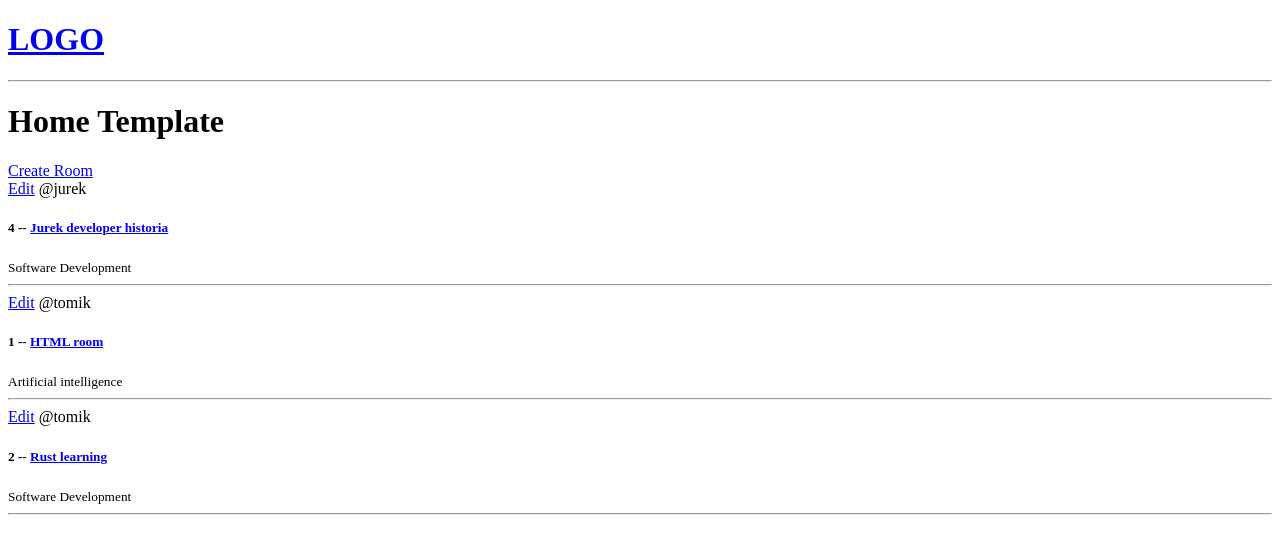
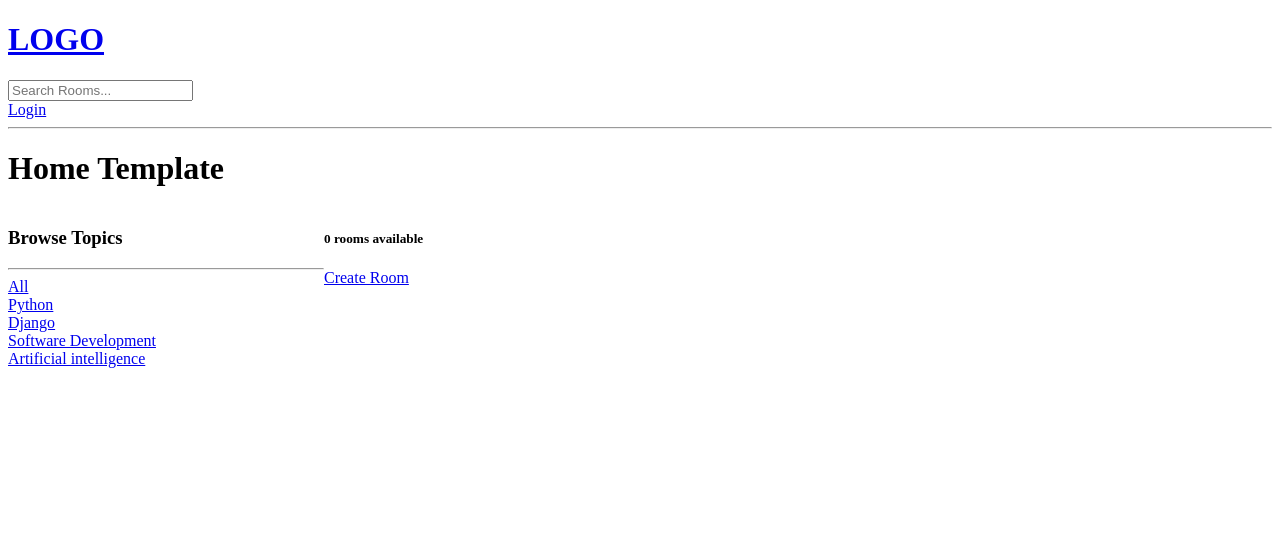
Before and after one commit to tomsoch/techbox, a Django app: page /?q=Python in a window 1280 px wide. Shown: the top 554 px of the page. Run offline with Django 4.2, Linux system fonts and the light colour scheme; data comes from the database, SQL or seed files in the repository; both versions use the stored data as it was after the commit.

Commit message:
added user login and logout

```diff
--- a/base/templates/base/home.html
+++ b/base/templates/base/home.html
@@ -2,16 +2,46 @@
 
 {% block content %}
 
+<style>
+    .home-container{
+        display:grid;
+        grid-template-columns: 1fr 3fr;
+    }
+
+</style>
+
 <h1>Home Template</h1>
 
 
+<div class="home-container">
     <div>
+        <h3>Browse Topics</h3>
+        <hr>
+
+        <div>
+            <a href="{% url 'home' %}">All</a>
+        </div>
+
+        {% for topic in topics %}
+        <div>
+            <a href="{% url 'home' %}?q={{topic.name}}">{{topic.name}}</a>
+        </div>
+
+        {% endfor %}
+    </div>
+
+    <div>
+        <h5>{{room_count}} rooms available </h5>
         <a href="{% url 'create-room' %}">Create Room</a>
 
         <div>
             {% for room in rooms %}
             <div>
+                {% if request.user == room.host %}
                 <a href="{% url 'update-room' room.id %}">Edit</a>
+                <a href="{% url 'delete-room' room.id %}">Delete</a>
+                {% endif %}
+
                 <span>@{{room.host.username}}</span>
                 <h5>
                     {{room.id}} -- <a href="{% url 'room' room.id %}">{{room.name}}</a>
@@ -22,6 +52,10 @@
 
             {% endfor %}
         </div>
+
+    </div>
+
+
 </div>
 
 
--- a/base/urls.py
+++ b/base/urls.py
@@ -2,9 +2,13 @@ from django.urls import path
 from . import views
 
 urlpatterns = [
+    path ('login/', views.loginPage, name="login"),
+    path ('logout/', views.logoutUser, name="logout"),
+
     path ('', views.home, name="home"),
     path ('room/<str:pk>/', views.room, name="room"),
 
     path('create-room/', views.createRoom, name="create-room"),
     path('update-room/<str:pk>/', views.updateRoom, name="update-room"),
+    path('delete-room/<str:pk>/', views.deleteRoom, name="delete-room"),
 ]
--- a/base/views.py
+++ b/base/views.py
@@ -1,5 +1,11 @@
 from django.shortcuts import render, redirect
-from .models import Room
+from django.http import HttpResponse
+from django.contrib import messages
+from django.contrib.auth.decorators import login_required
+from django.db.models import Q
+from django.contrib.auth.models import User
+from django.contrib.auth import authenticate, login, logout
+from .models import Room, Topic
 from .forms import RoomForm
 # Create your views here.
 
@@ -10,9 +16,50 @@ from .forms import RoomForm
 
 # ]
 
+def loginPage(request):
+
+    if request.user.is_authenticated:
+        return redirect('home')
+
+
+    if request.method == 'POST':
+        username = request.POST.get('username')
+        password = request.POST.get('password')
+
+        try:
+            user = User.objects.get(username=username)
+        except:
+            messages.error(request, 'User does not exist')
+
+        user = authenticate(request, username=username, password=password)
+
+        if user is not None:
+            login(request, user)
+            return redirect('home')
+        else:
+            messages.error(request, 'Username or password does not exist')
+
+    context = {}
+    return render(request, 'base/login_register.html', context)
+
+
+def logoutUser(request):
+    logout(request)
+    return redirect('home')
+
 def home(request):
-    rooms = Room.objects.all()
-    context = {'rooms': rooms}
+    q = request.GET.get('q') if request.GET.get('q')!= None else ''
+
+    rooms = Room.objects.filter(
+        Q(topic__name__icontains=q) |
+        Q(name__icontains=q) |
+        Q(description__icontains=q)
+        )
+
+    topics = Topic.objects.all()
+    room_count = rooms.count()
+
+    context = {'rooms': rooms, 'topics': topics, 'room_count': room_count}
     return render(request, 'base/home.html', context)
 
 def room(request, pk):
@@ -20,8 +67,10 @@ def room(request, pk):
     context = {'room': room}
     return render(request, 'base/room.html', context)
 
+@login_required(login_url='login')
 def createRoom(request):
     form = RoomForm()
+
     if request.method == 'POST':
         form = RoomForm(request.POST)
         if form.is_valid():
@@ -31,9 +80,13 @@ def createRoom(request):
     context = {'form': form}
     return render(request, 'base/room_form.html', context)
 
+@login_required(login_url='login')
 def updateRoom(request, pk):
     room = Room.objects.get(id=pk)
     form = RoomForm(instance=room)
+
+    if request.user != room.host:
+        return HttpResponse('Permission denied')
 
     if request.method == 'POST':
         form = RoomForm(request.POST, instance=room)
@@ -43,3 +96,15 @@ def updateRoom(request, pk):
 
     context = {'form':form}
     return render(request, 'base/room_form.html', context)
+
+@login_required(login_url='login')
+def deleteRoom(request, pk):
+    room = Room.objects.get(id=pk)
+
+    if request.user != room.host:
+        return HttpResponse('Permission denied')
+
+    if request.method == 'POST':
+        room.delete()
+        return redirect('home')
+    return render(request, 'base/delete.html', {'obj':room})
--- a/templates/main.html
+++ b/templates/main.html
@@ -11,6 +11,16 @@
 <body>
     {% include 'navbar.html' %}
 
+
+    {% if messages %}
+    <ul class="messages">
+        {% for message in messages %}
+            <li></li>{{ message }}</li>
+        {% endfor %}
+    </ul>
+    {% endif %}
+
+
     {% block content %}
 
 
--- a/templates/navbar.html
+++ b/templates/navbar.html
@@ -2,4 +2,15 @@
     <h1>LOGO</h1>
 
 </a>
+
+<form method="GET" action="{% url 'home' %}">
+    <input type="text" name="q" placeholder="Search Rooms...">
+</form>
+
+
+{% if request.user.is_authenticated %}
+<a href="{% url 'logout' %}">Logout</a>
+{% else %}
+<a href="{% url 'login' %}">Login</a>
+{% endif %}
 <hr>
```
Also changed, not shown: base/templates/base/delete.html (added, +12 -0 lines), base/templates/base/login_register.html (added, +24 -0 lines), db.sqlite3. Lines whose indentation alone changed are shown as unchanged.
